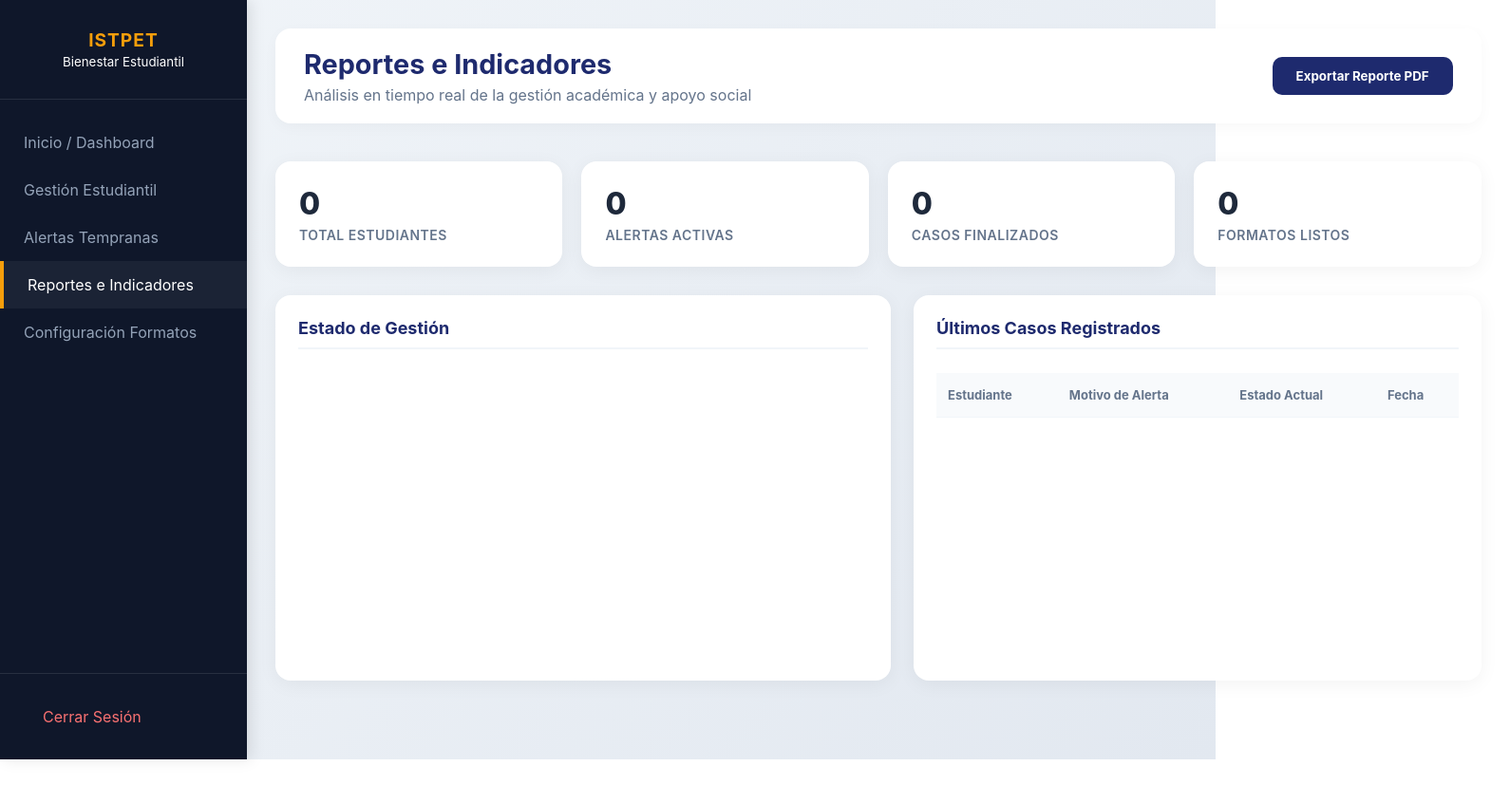
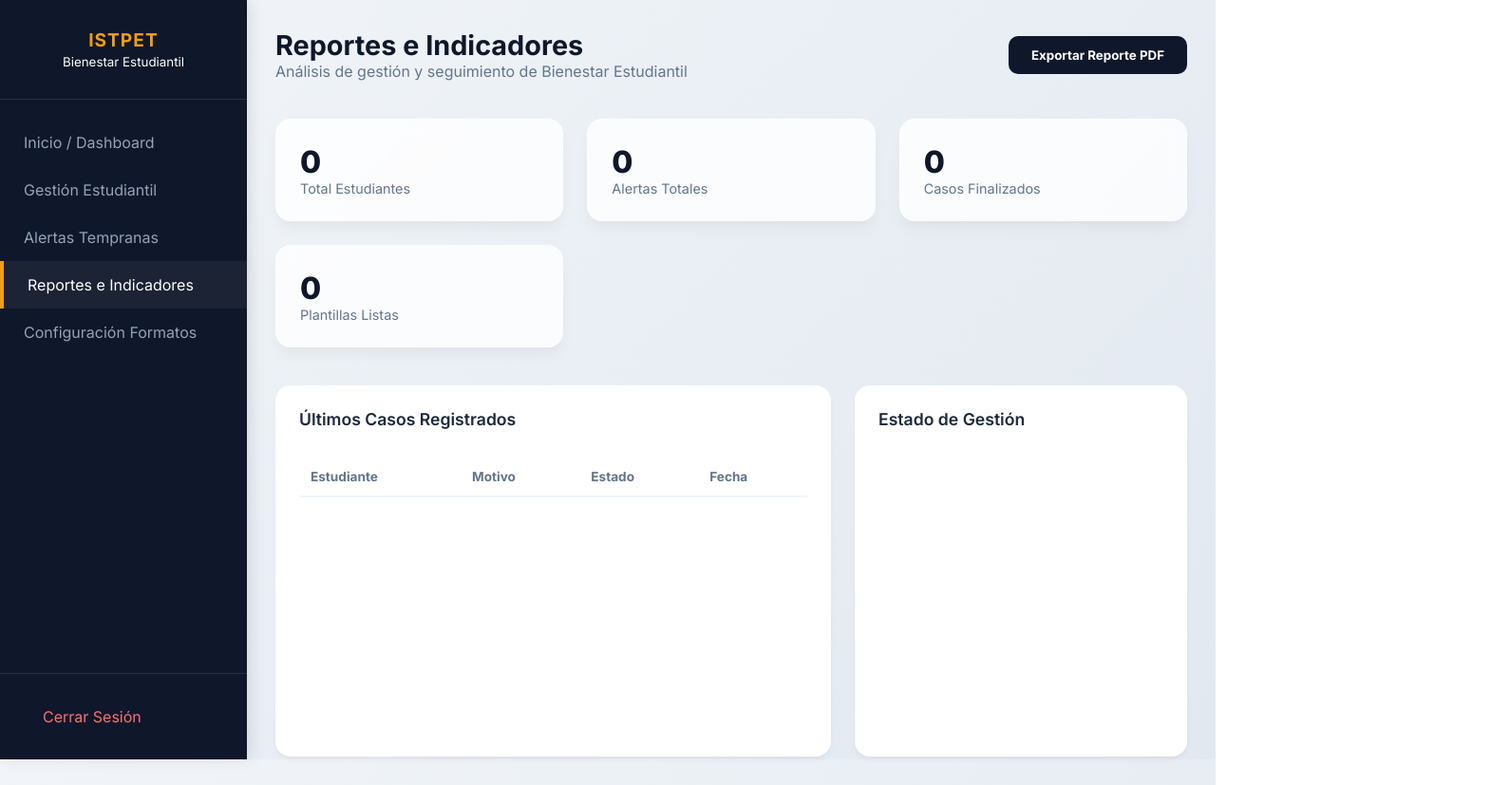
Before and after one commit to SebasCode297/Tesis_Bienestar_Estudiantil, a website: page cliente/bienestar/panel/reportes.html in a window 1280 px wide. Shown: the whole page at 95% size, 1590 px wide, since content can reach past the window. Before the commit the page ends 800 px from the top, so only its background shows below. Drawn offline with nearby package versions, Linux system fonts and the light colour scheme; no server answers.

Commit message:
FIX: Estructura de reportes alineada con el sistema maestro

```diff
--- a/cliente/bienestar/panel/reportes.html
+++ b/cliente/bienestar/panel/reportes.html
@@ -4,96 +4,67 @@
     <meta charset="UTF-8">
     <meta name="viewport" content="width=device-width, initial-scale=1.0">
     <title>Reportes e Indicadores | Bienestar Estudiantil</title>
+    <link rel="preconnect" href="https://fonts.googleapis.com">
+    <link href="https://fonts.googleapis.com/css2?family=Inter:wght@300;400;600;700;800&display=swap" rel="stylesheet">
     <link rel="stylesheet" href="/bienestar/panel/estilos/panel.css">
     <script src="https://cdn.jsdelivr.net/npm/chart.js"></script>
     <style>
-        /* Ajuste para que el contenido use todo el ancho disponible */
-        .main-content {
-            padding: 30px;
+        /* Ajustes específicos para que los gráficos luzcan bien dentro de los panel-box */
+        .chart-container {
+            position: relative;
+            height: 300px;
             width: 100%;
-            max-width: 100%;
-            box-sizing: border-box;
+            display: flex;
+            justify-content: center;
+            align-items: center;
         }
-
-        .stats-grid {
-            display: grid;
-            grid-template-columns: repeat(4, 1fr); /* 4 columnas iguales */
-            gap: 20px;
-            margin-bottom: 30px;
-            width: 100%;
-        }
-
-        .stat-card {
-            background: white;
-            padding: 24px;
-            border-radius: 16px;
-            box-shadow: 0 4px 20px rgba(0,0,0,0.05);
-            transition: transform 0.3s ease;
-            min-width: 0; /* Evita que se desborde */
-        }
-
-        .stat-card:hover { transform: translateY(-5px); }
-        .stat-info h3 { font-size: 32px; margin: 0; color: #1e293b; font-weight: 800; }
-        .stat-info p { margin: 5px 0 0; color: #64748b; font-size: 14px; font-weight: 600; text-transform: uppercase; letter-spacing: 0.5px; }
-
-        .charts-container {
-            display: grid;
-            grid-template-columns: 1fr 2fr; /* Gráfico más pequeño, Tabla más ancha */
-            gap: 24px;
-            margin-bottom: 32px;
-            width: 100%;
-        }
-
-        .chart-box {
-            background: white;
-            padding: 24px;
-            border-radius: 16px;
-            box-shadow: 0 4px 20px rgba(0,0,0,0.05);
-            min-height: 400px;
-        }
-
-        .chart-box h2 { font-size: 18px; margin-bottom: 25px; color: #1e2a6e; font-weight: 700; border-bottom: 2px solid #f1f5f9; padding-bottom: 10px; }
 
         .recent-table {
             width: 100%;
             border-collapse: collapse;
+            margin-top: 10px;
         }
-
-        .recent-table th { text-align: left; padding: 15px 12px; color: #64748b; font-size: 13px; border-bottom: 1px solid #f1f5f9; background: #f8fafc; }
-        .recent-table td { padding: 18px 12px; font-size: 14px; border-bottom: 1px solid #f1f5f9; }
-
+        .recent-table th {
+            text-align: left;
+            padding: 12px;
+            color: #64748b;
+            font-size: 0.85rem;
+            border-bottom: 2px solid #f1f5f9;
+        }
+        .recent-table td {
+            padding: 15px 12px;
+            font-size: 0.9rem;
+            border-bottom: 1px solid #f1f5f9;
+        }
         .badge {
-            padding: 6px 12px;
-            border-radius: 8px;
-            font-size: 12px;
+            padding: 5px 10px;
+            border-radius: 6px;
+            font-size: 0.75rem;
             font-weight: 700;
             text-transform: uppercase;
         }
-
         .badge-pend { background: #fee2e2; color: #b91c1c; }
         .badge-proc { background: #fef3c7; color: #b45309; }
         .badge-resu { background: #dcfce7; color: #15803d; }
 
-        /* Estilo para el botón de exportar */
-        .header-top {
-            display: flex;
-            justify-content: space-between;
-            align-items: center;
-            margin-bottom: 40px;
-            background: white;
-            padding: 20px 30px;
-            border-radius: 16px;
-            box-shadow: 0 4px 15px rgba(0,0,0,0.03);
+        .btn-export {
+            background: var(--primary-color);
+            color: white;
+            border: none;
+            padding: 12px 24px;
+            border-radius: 10px;
+            font-weight: 700;
+            cursor: pointer;
+            transition: var(--transition);
         }
-
-        @media (max-width: 1200px) {
-            .stats-grid { grid-template-columns: repeat(2, 1fr); }
-            .charts-container { grid-template-columns: 1fr; }
+        .btn-export:hover {
+            background: var(--accent-color);
+            transform: translateY(-2px);
         }
     </style>
 </head>
 <body>
-    <div class="panel-container">
+
     <!-- SIDEBAR -->
     <aside class="sidebar">
         <div class="sidebar-header">
@@ -124,64 +95,52 @@
         </div>
     </aside>
 
+    <!-- CONTENIDO PRINCIPAL -->
     <main class="main-content">
         <header class="header-top">
             <div class="welcome-text">
-                    <h1 style="color: #1e2a6e; margin: 0;">Reportes e Indicadores</h1>
-                    <p style="margin: 5px 0 0; color: #64748b;">Análisis en tiempo real de la gestión académica y apoyo social</p>
+                <h1>Reportes e Indicadores</h1>
+                <p>Análisis de gestión y seguimiento de Bienestar Estudiantil</p>
             </div>
-                <div class="header-actions">
-                    <button onclick="window.print()" style="padding: 12px 25px; background: #1e2a6e; color: white; border: none; border-radius: 10px; cursor: pointer; font-weight: 700; transition: all 0.3s;">
-                        Exportar Reporte PDF
-                    </button>
+            <div class="user-actions">
+                <button class="btn-export" onclick="window.print()">Exportar Reporte PDF</button>
             </div>
         </header>
 
-            <!-- Tarjetas de Resumen (4 en una fila) -->
-            <div class="stats-grid">
+        <!-- Sección de Estadísticas en vivo (USANDO CLASES MAESTRAS) -->
+        <section class="stats-grid">
             <div class="stat-card">
-                    <div class="stat-info">
-                        <h3 id="stat-estudiantes">0</h3>
-                        <p>Total Estudiantes</p>
-                    </div>
-                </div>
-                <div class="stat-card">
-                    <div class="stat-info">
-                        <h3 id="stat-alertas">0</h3>
-                        <p>Alertas Activas</p>
-                    </div>
-                </div>
-                <div class="stat-card">
-                    <div class="stat-info">
-                        <h3 id="stat-resueltas">0</h3>
-                        <p>Casos Finalizados</p>
-                    </div>
-                </div>
-                <div class="stat-card">
-                    <div class="stat-info">
-                        <h3 id="stat-formatos">0</h3>
-                        <p>Formatos Listos</p>
-                    </div>
-                </div>
+                <div class="stat-value" id="stat-estudiantes">0</div>
+                <div class="stat-label">Total Estudiantes</div>
             </div>
 
-            <!-- Gráficos y Actividad -->
-            <div class="charts-container">
-                <div class="chart-box">
-                    <h2>Estado de Gestión</h2>
-                    <div style="height: 300px; display: flex; justify-content: center;">
-                        <canvas id="chartAlertas"></canvas>
+            <div class="stat-card">
+                <div class="stat-value" id="stat-alertas">0</div>
+                <div class="stat-label">Alertas Totales</div>
             </div>
+
+            <div class="stat-card">
+                <div class="stat-value" id="stat-resueltas">0</div>
+                <div class="stat-label">Casos Finalizados</div>
             </div>
-                <div class="chart-box">
-                    <h2>Últimos Casos Registrados</h2>
+
+            <div class="stat-card">
+                <div class="stat-value" id="stat-formatos">0</div>
+                <div class="stat-label">Plantillas Listas</div>
+            </div>
+        </section>
+
+        <!-- Cuadros de información detallada (USANDO CLASES MAESTRAS) -->
+        <div class="content-grid">
+            <div class="panel-box">
+                <div class="panel-title">Últimos Casos Registrados</div>
                 <div style="overflow-x: auto;">
                     <table class="recent-table">
                         <thead>
                             <tr>
                                 <th>Estudiante</th>
-                                    <th>Motivo de Alerta</th>
-                                    <th>Estado Actual</th>
+                                <th>Motivo</th>
+                                <th>Estado</th>
                                 <th>Fecha</th>
                             </tr>
                         </thead>
@@ -191,9 +150,15 @@
                     </table>
                 </div>
             </div>
+
+            <div class="panel-box">
+                <div class="panel-title">Estado de Gestión</div>
+                <div class="chart-container">
+                    <canvas id="chartAlertas"></canvas>
+                </div>
+            </div>
         </div>
     </main>
-    </div>
 
     <script src="../../js/auth.js"></script>
     <script src="js/reportes.js"></script>
```
Lines whose indentation alone changed are shown as unchanged.
